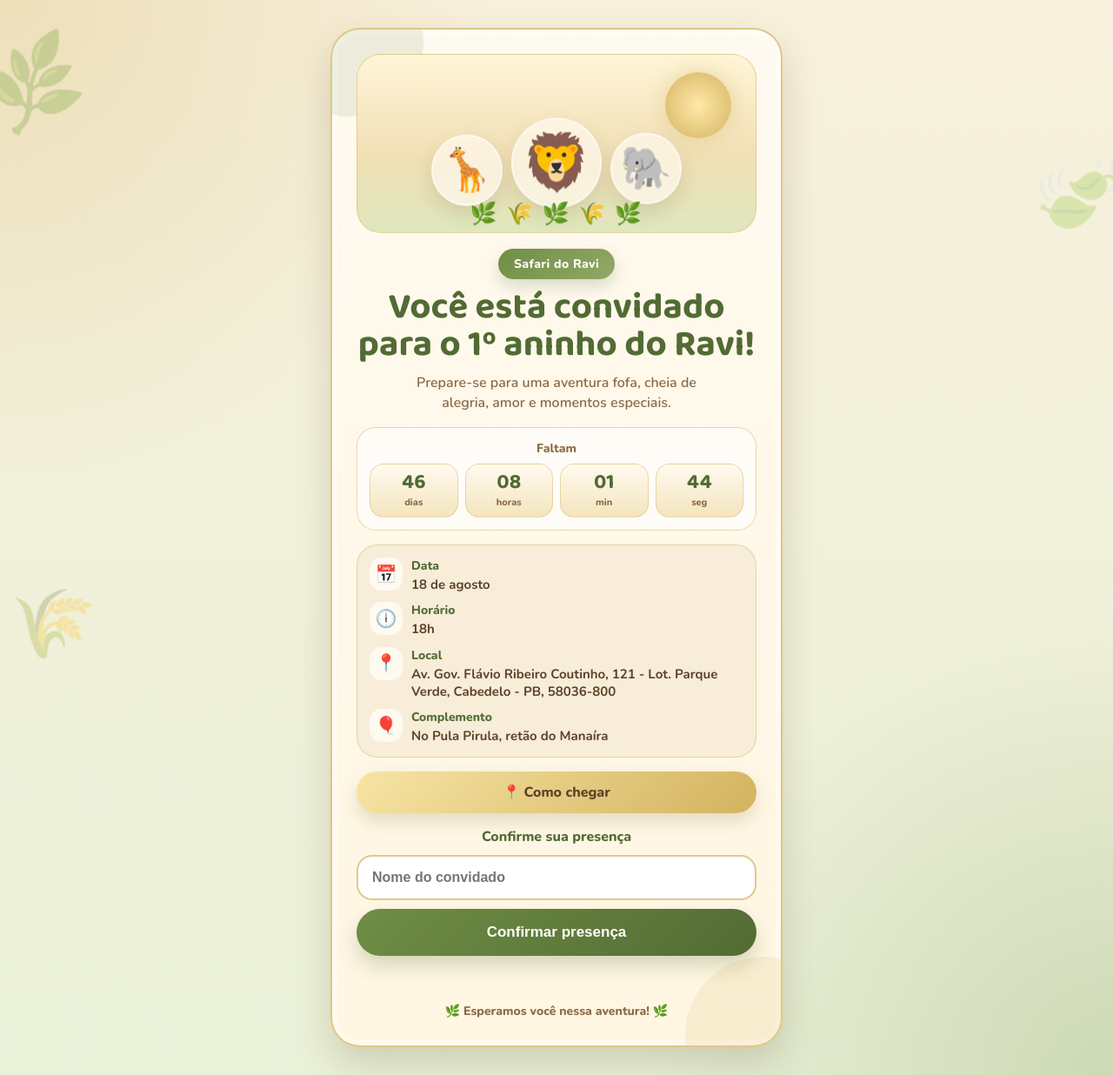
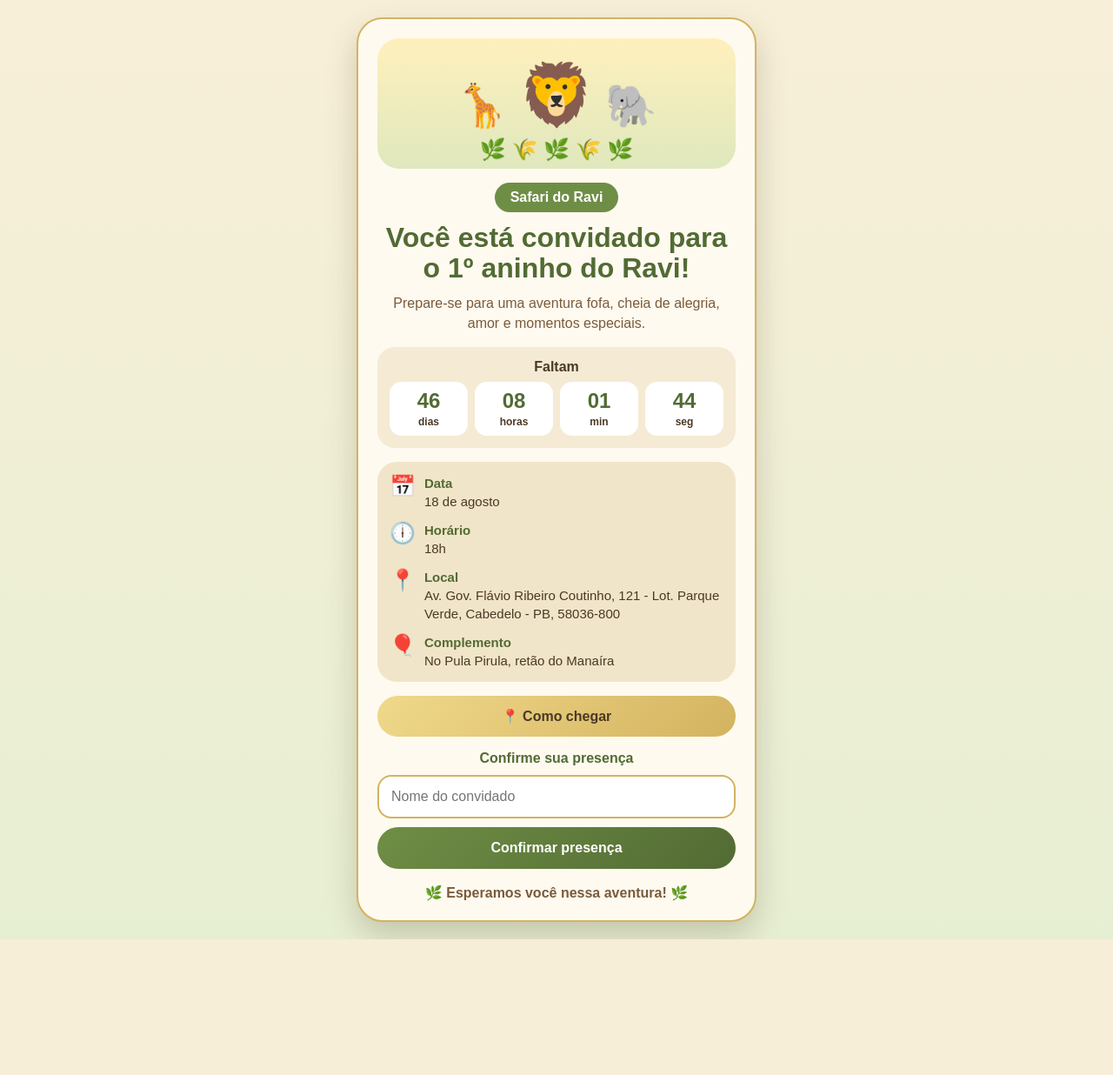
Before and after one commit to Danyebert/confirmacao-anivesario-ravi, a Flask app: template templates/index.html in a window 1280 px wide. Shown: the whole page at 87% size. After the commit the page ends 1080 px from the top, so only its background shows below. Run offline with Flask 3, Linux system fonts and the light colour scheme; the template is opened without the code that fills it, so the values that code supplies are empty.

Commit message:
corrige layout safari premium

```diff
--- a/main.py
+++ b/main.py
@@ -3,12 +3,7 @@
 import json
 import os
 
-app = Flask(
-    __name__,
-    template_folder="templates",
-    static_folder="public",
-    static_url_path="/public"
-)
+app = Flask(__name__)
 
 ARQUIVO_CONVIDADOS = "convidados.json"
 
@@ -27,17 +22,13 @@
 def salvar_convidado(nome):
     convidados = carregar_convidados()
 
-    convidado = {
+    convidados.append({
         "nome": nome,
         "data_confirmacao": datetime.now().strftime("%Y-%m-%d %H:%M:%S")
-    }
-
-    convidados.append(convidado)
+    })
 
     with open(ARQUIVO_CONVIDADOS, "w", encoding="utf-8") as arquivo:
         json.dump(convidados, arquivo, ensure_ascii=False, indent=4)
-
-    return convidado
 
 
 @app.route("/", methods=["GET"])
@@ -65,4 +56,4 @@
 
 
 if __name__ == "__main__":
-    app.run(debug=True)
+    app.run(host="0.0.0.0", port=5000, debug=True)
--- a/public/script.js
+++ b/public/script.js
@@ -1,81 +1,67 @@
 const form = document.getElementById("formConfirmacao");
 const mensagem = document.getElementById("mensagem");
-const inputNome = document.getElementById("nome");
-
-const diasEl = document.getElementById("dias");
-const horasEl = document.getElementById("horas");
-const minutosEl = document.getElementById("minutos");
-const segundosEl = document.getElementById("segundos");
 
 const dataFesta = new Date("2026-08-18T18:00:00-03:00");
-
-function doisDigitos(valor) {
-  return String(valor).padStart(2, "0");
-}
 
 function atualizarContador() {
   const agora = new Date();
   const diferenca = dataFesta - agora;
 
-  if (diferenca <= 0) {
-    diasEl.textContent = "00";
-    horasEl.textContent = "00";
-    minutosEl.textContent = "00";
-    segundosEl.textContent = "00";
+  if (diferenca <= 0) return;
+
+  const totalSegundos = Math.floor(diferenca / 1000);
+
+  const dias = Math.floor(totalSegundos / 86400);
+  const horas = Math.floor((totalSegundos % 86400) / 3600);
+  const minutos = Math.floor((totalSegundos % 3600) / 60);
+  const segundos = totalSegundos % 60;
+
+  document.getElementById("dias").textContent = String(dias).padStart(2, "0");
+  document.getElementById("horas").textContent = String(horas).padStart(2, "0");
+  document.getElementById("minutos").textContent = String(minutos).padStart(2, "0");
+  document.getElementById("segundos").textContent = String(segundos).padStart(2, "0");
+}
+
+function soltarConfete() {
+  for (let i = 0; i < 60; i++) {
+    const confete = document.createElement("span");
+
+    confete.style.position = "fixed";
+    confete.style.top = "-10px";
+    confete.style.left = Math.random() * 100 + "vw";
+    confete.style.width = "8px";
+    confete.style.height = "14px";
+    confete.style.background = ["#6f8e45", "#d3b35f", "#f0d98b", "#8b6a45"][Math.floor(Math.random() * 4)];
+    confete.style.zIndex = "9999";
+    confete.style.animation = `cair ${2 + Math.random() * 2}s linear forwards`;
+
+    document.body.appendChild(confete);
+
+    setTimeout(() => confete.remove(), 4500);
+  }
+}
+
+const style = document.createElement("style");
+style.innerHTML = `
+@keyframes cair {
+  to {
+    transform: translateY(110vh) rotate(720deg);
+    opacity: 0;
+  }
+}`;
+document.head.appendChild(style);
+
+form.addEventListener("submit", async function(event) {
+  event.preventDefault();
+
+  const nome = document.getElementById("nome").value.trim();
+
+  if (!nome) {
+    mensagem.textContent = "Por favor, informe o nome do convidado.";
+    mensagem.className = "erro";
     return;
   }
 
-  const segundosTotais = Math.floor(diferenca / 1000);
-  const dias = Math.floor(segundosTotais / (60 * 60 * 24));
-  const horas = Math.floor((segundosTotais % (60 * 60 * 24)) / (60 * 60));
-  const minutos = Math.floor((segundosTotais % (60 * 60)) / 60);
-  const segundos = segundosTotais % 60;
-
-  diasEl.textContent = doisDigitos(dias);
-  horasEl.textContent = doisDigitos(horas);
-  minutosEl.textContent = doisDigitos(minutos);
-  segundosEl.textContent = doisDigitos(segundos);
-}
-
-function soltarConfete() {
-  const cores = ["#6f8e45", "#d3b35f", "#f0d98b", "#8b6a45", "#ffffff"];
-
-  for (let i = 0; i < 70; i++) {
-    const confete = document.createElement("span");
-    confete.className = "confetti-piece";
-    confete.style.left = Math.random() * 100 + "vw";
-    confete.style.backgroundColor = cores[Math.floor(Math.random() * cores.length)];
-    confete.style.animationDuration = 2.4 + Math.random() * 2.2 + "s";
-    confete.style.animationDelay = Math.random() * 0.25 + "s";
-    confete.style.transform = `rotate(${Math.random() * 360}deg)`;
-
-    document.body.appendChild(confete);
-
-    setTimeout(() => {
-      confete.remove();
-    }, 5200);
-  }
-}
-
-form.addEventListener("submit", async function (event) {
-  event.preventDefault();
-
-  const nome = inputNome.value.trim();
-  const botao = form.querySelector("button");
-
-  mensagem.textContent = "";
-  mensagem.className = "mensagem";
-
-  if (!nome) {
-    mensagem.textContent = "Por favor, informe o nome do convidado.";
-    mensagem.classList.add("erro");
-    return;
-  }
-
-  botao.disabled = true;
-  botao.textContent = "Confirmando...";
-
-  try {
   const resposta = await fetch("/confirmar", {
     method: "POST",
     headers: {
@@ -87,21 +73,11 @@
   const dados = await resposta.json();
 
   mensagem.textContent = dados.mensagem;
+  mensagem.className = dados.sucesso ? "sucesso" : "erro";
 
   if (dados.sucesso) {
-      mensagem.classList.add("sucesso");
     form.reset();
     soltarConfete();
-    } else {
-      mensagem.classList.add("erro");
-    }
-
-  } catch (error) {
-    mensagem.textContent = "Não foi possível confirmar agora. Tente novamente.";
-    mensagem.classList.add("erro");
-  } finally {
-    botao.disabled = false;
-    botao.textContent = "Confirmar presença";
   }
 });
 
--- a/public/style.css
+++ b/public/style.css
@@ -4,459 +4,199 @@
   box-sizing: border-box;
 }
 
-:root {
-  --green: #6f8e45;
-  --green-dark: #526b34;
-  --beige: #f5ead4;
-  --cream: #fffaf0;
-  --brown: #5d4229;
-  --brown-soft: #8b6a45;
-  --gold: #d3b35f;
-  --gold-light: #f0d98b;
-  --white: #ffffff;
-}
-
 body {
-  min-height: 100vh;
-  font-family: "Nunito", Arial, sans-serif;
-  color: var(--brown);
-  background:
-    radial-gradient(circle at top left, rgba(211, 179, 95, 0.28), transparent 32%),
-    radial-gradient(circle at bottom right, rgba(111, 142, 69, 0.24), transparent 30%),
-    linear-gradient(180deg, #f8f0dc 0%, #eaf1d8 100%);
-  overflow-x: hidden;
-}
-
-.background-leaves {
-  position: fixed;
-  z-index: 0;
-  opacity: 0.26;
-  pointer-events: none;
-  filter: blur(0.2px);
-}
-
-.leaf-one {
-  top: 36px;
-  left: -18px;
-  font-size: 90px;
-  transform: rotate(-20deg);
-}
-
-.leaf-two {
-  right: -12px;
-  top: 160px;
-  font-size: 86px;
-  transform: rotate(24deg);
-}
-
-.leaf-three {
-  bottom: 28px;
-  left: 8px;
-  font-size: 80px;
-  transform: rotate(8deg);
+  background: linear-gradient(180deg, #f8efd8, #e7efd2);
+  font-family: Arial, sans-serif;
+  color: #4b3825;
 }
 
 .page {
-  width: 100%;
   min-height: 100vh;
-  padding: 18px 14px 28px;
+  padding: 20px 14px;
   display: flex;
   justify-content: center;
   align-items: center;
-  position: relative;
-  z-index: 1;
 }
 
-.invite-card {
+.card {
   width: 100%;
   max-width: 460px;
-  background:
-    linear-gradient(180deg, rgba(255, 250, 240, 0.98), rgba(255, 246, 226, 0.98));
-  border: 2px solid rgba(211, 179, 95, 0.72);
-  border-radius: 34px;
-  padding: 22px 18px 24px;
+  background: #fffaf0;
+  border-radius: 30px;
+  padding: 22px;
   text-align: center;
-  box-shadow:
-    0 20px 42px rgba(76, 53, 30, 0.18),
-    inset 0 0 0 6px rgba(255, 255, 255, 0.36);
-  overflow: hidden;
-  position: relative;
-}
-
-.invite-card::before,
-.invite-card::after {
-  content: "";
-  position: absolute;
-  border-radius: 999px;
-  z-index: 0;
-}
-
-.invite-card::before {
-  width: 170px;
-  height: 170px;
-  background: rgba(111, 142, 69, 0.12);
-  top: -70px;
-  left: -65px;
-}
-
-.invite-card::after {
-  width: 180px;
-  height: 180px;
-  background: rgba(211, 179, 95, 0.15);
-  bottom: -78px;
-  right: -70px;
-}
-
-.invite-card > * {
-  position: relative;
-  z-index: 2;
+  border: 2px solid #d3b35f;
+  box-shadow: 0 16px 35px rgba(75, 56, 37, 0.22);
 }
 
 .hero {
-  min-height: 176px;
-  border-radius: 28px;
-  background:
-    linear-gradient(180deg, #fff5d8 0%, #f1dfb4 58%, #dfe7bd 100%);
-  border: 1px solid rgba(211, 179, 95, 0.5);
-  position: relative;
-  overflow: hidden;
-  margin-bottom: 18px;
+  background: linear-gradient(180deg, #fff0bd, #dfe8bd);
+  border-radius: 25px;
+  padding: 24px 10px 8px;
+  margin-bottom: 16px;
 }
 
-.sun {
-  position: absolute;
-  width: 76px;
-  height: 76px;
-  background: radial-gradient(circle, #ffe8a8, #d3b35f);
-  border-radius: 50%;
-  top: 20px;
-  right: 28px;
-  box-shadow: 0 0 24px rgba(211, 179, 95, 0.45);
+.animals {
+  display: flex;
+  justify-content: center;
+  align-items: end;
+  gap: 12px;
+  font-size: 48px;
 }
 
-.animal-row {
-  position: absolute;
-  width: 100%;
-  left: 0;
-  bottom: 26px;
-  display: flex;
-  align-items: flex-end;
-  justify-content: center;
-  gap: 10px;
+.animals .lion {
+  font-size: 70px;
 }
 
-.animal {
-  display: grid;
-  place-items: center;
-  border-radius: 50%;
-  background: rgba(255, 250, 240, 0.68);
-  border: 2px solid rgba(255, 255, 255, 0.56);
-  box-shadow: 0 10px 22px rgba(93, 66, 41, 0.14);
-  animation: float 3.6s ease-in-out infinite;
+.grass {
+  font-size: 24px;
+  margin-top: 8px;
 }
 
-.animal-main {
-  width: 92px;
-  height: 92px;
-  font-size: 56px;
-}
-
-.animal-small {
-  width: 70px;
-  height: 70px;
-  font-size: 42px;
-}
-
-.animal-small:first-child {
-  animation-delay: 0.4s;
-}
-
-.animal-small:last-child {
-  animation-delay: 0.8s;
-}
-
-.grass-line {
-  width: 100%;
-  position: absolute;
-  left: 0;
-  bottom: 4px;
-  font-size: 25px;
-  letter-spacing: 2px;
-}
-
-.badge {
-  display: inline-flex;
-  align-items: center;
-  justify-content: center;
-  background: linear-gradient(135deg, var(--green), #91a965);
+.tag {
+  display: inline-block;
+  background: #6f8e45;
   color: white;
-  font-weight: 800;
   padding: 8px 18px;
   border-radius: 999px;
-  font-size: 14px;
-  letter-spacing: 0.4px;
-  box-shadow: 0 8px 18px rgba(82, 107, 52, 0.22);
+  font-weight: bold;
   margin-bottom: 12px;
 }
 
 h1 {
-  font-family: "Baloo 2", "Nunito", Arial, sans-serif;
-  color: var(--green-dark);
-  font-size: clamp(30px, 9vw, 42px);
-  line-height: 1.02;
-  margin-bottom: 10px;
+  font-size: 32px;
+  line-height: 1.1;
+  color: #526b34;
+  margin-bottom: 12px;
 }
 
-.intro {
-  max-width: 360px;
-  margin: 0 auto 16px;
-  color: var(--brown-soft);
-  line-height: 1.45;
+.subtitle {
   font-size: 16px;
-  font-weight: 600;
+  line-height: 1.4;
+  color: #7a5b3a;
+  margin-bottom: 16px;
 }
 
-.countdown-box {
-  background: rgba(255, 255, 255, 0.68);
-  border: 1px solid rgba(211, 179, 95, 0.5);
-  border-radius: 22px;
+.countdown {
+  background: #f5ead4;
+  border-radius: 20px;
   padding: 14px;
-  margin: 16px 0;
+  margin-bottom: 16px;
 }
 
-.countdown-title {
-  color: var(--brown-soft);
-  font-weight: 800;
-  font-size: 14px;
+.countdown p {
+  font-weight: bold;
   margin-bottom: 8px;
 }
 
-.countdown {
+.time {
   display: grid;
   grid-template-columns: repeat(4, 1fr);
   gap: 8px;
 }
 
-.countdown div {
-  background: linear-gradient(180deg, #fffaf0, #f4e5bd);
-  border-radius: 16px;
-  padding: 9px 4px;
-  border: 1px solid rgba(211, 179, 95, 0.45);
+.time div {
+  background: white;
+  border-radius: 14px;
+  padding: 8px 4px;
 }
 
-.countdown strong {
+.time strong {
   display: block;
-  color: var(--green-dark);
-  font-family: "Baloo 2", "Nunito", Arial, sans-serif;
+  color: #526b34;
   font-size: 24px;
-  line-height: 1;
 }
 
-.countdown span {
-  display: block;
-  color: var(--brown-soft);
-  font-size: 11px;
-  font-weight: 800;
-  margin-top: 3px;
+.time span {
+  font-size: 12px;
+  font-weight: bold;
 }
 
-.info-card {
+.info {
+  background: #f1e5c9;
+  border-radius: 22px;
+  padding: 14px;
   text-align: left;
-  display: grid;
-  gap: 10px;
-  background: rgba(245, 234, 212, 0.75);
-  border-radius: 24px;
-  padding: 14px;
-  margin: 16px 0;
-  border: 1px solid rgba(211, 179, 95, 0.45);
+  margin-bottom: 16px;
 }
 
-.info-item {
+.info div {
   display: flex;
   gap: 10px;
-  align-items: flex-start;
+  margin-bottom: 12px;
 }
 
-.info-item > span {
-  width: 38px;
-  height: 38px;
-  display: grid;
-  place-items: center;
-  background: var(--cream);
-  border-radius: 14px;
-  font-size: 20px;
-  flex: 0 0 auto;
+.info div:last-child {
+  margin-bottom: 0;
 }
 
-.info-item strong {
-  display: block;
-  color: var(--green-dark);
-  font-size: 14px;
-  font-weight: 900;
+.info span {
+  font-size: 24px;
 }
 
-.info-item p {
-  color: var(--brown);
-  line-height: 1.35;
-  font-size: 14px;
-  font-weight: 700;
-  margin-top: 2px;
+.info p {
+  font-size: 15px;
+  line-height: 1.4;
 }
 
-.map-button {
-  display: flex;
-  align-items: center;
-  justify-content: center;
-  text-decoration: none;
-  width: 100%;
-  min-height: 48px;
-  border-radius: 999px;
-  color: var(--brown);
-  font-weight: 900;
-  background: linear-gradient(135deg, #f7e4a4, var(--gold));
-  box-shadow: 0 10px 20px rgba(137, 105, 42, 0.2);
-  margin-bottom: 16px;
-  transition: transform 0.18s ease, filter 0.18s ease;
+.info strong {
+  color: #526b34;
 }
 
-.map-button:hover {
-  transform: translateY(-2px);
-  filter: brightness(1.02);
+.maps {
+  display: block;
+  background: linear-gradient(135deg, #f0d98b, #d3b35f);
+  color: #4b3825;
+  text-decoration: none;
+  font-weight: bold;
+  padding: 14px;
+  border-radius: 999px;
+  margin-bottom: 16px;
 }
 
-.form {
-  text-align: left;
+form {
   display: grid;
   gap: 10px;
 }
 
-.form label {
-  color: var(--green-dark);
-  font-size: 16px;
-  font-weight: 900;
-  text-align: center;
+form label {
+  font-weight: bold;
+  color: #526b34;
 }
 
-.form input {
-  width: 100%;
-  min-height: 52px;
-  border: 2px solid rgba(211, 179, 95, 0.7);
-  border-radius: 18px;
-  padding: 0 16px;
+input {
+  padding: 14px;
+  border-radius: 16px;
+  border: 2px solid #d3b35f;
   font-size: 16px;
-  font-weight: 700;
-  color: var(--brown);
-  background: var(--white);
-  outline: none;
-  transition: border 0.18s ease, box-shadow 0.18s ease;
 }
 
-.form input:focus {
-  border-color: var(--green);
-  box-shadow: 0 0 0 4px rgba(111, 142, 69, 0.12);
+button {
+  padding: 15px;
+  border: none;
+  border-radius: 999px;
+  background: linear-gradient(135deg, #6f8e45, #526b34);
+  color: white;
+  font-weight: bold;
+  font-size: 16px;
+  cursor: pointer;
 }
 
-.form button {
-  width: 100%;
-  min-height: 54px;
-  border: none;
-  border-radius: 999px;
-  color: white;
-  background: linear-gradient(135deg, var(--green), var(--green-dark));
-  font-size: 17px;
-  font-weight: 900;
-  cursor: pointer;
-  box-shadow: 0 12px 22px rgba(82, 107, 52, 0.24);
-  transition: transform 0.18s ease, opacity 0.18s ease;
+#mensagem {
+  margin-top: 14px;
+  font-weight: bold;
 }
 
-.form button:hover {
-  transform: translateY(-2px);
+.sucesso {
+  color: #526b34;
 }
 
-.form button:disabled {
-  opacity: 0.7;
-  cursor: not-allowed;
-}
-
-.mensagem {
-  min-height: 24px;
-  margin-top: 14px;
-  font-weight: 900;
-  line-height: 1.35;
-  text-align: center;
-}
-
-.mensagem.sucesso {
-  color: var(--green-dark);
-}
-
-.mensagem.erro {
+.erro {
   color: #b24b3b;
 }
 
 footer {
-  margin-top: 16px;
-  color: var(--brown-soft);
-  font-weight: 800;
-  font-size: 14px;
+  margin-top: 18px;
+  font-weight: bold;
+  color: #7a5b3a;
 }
-
-.confetti-piece {
-  position: fixed;
-  top: -12px;
-  z-index: 9999;
-  width: 10px;
-  height: 16px;
-  border-radius: 3px;
-  pointer-events: none;
-  animation: confetti-fall linear forwards;
-}
-
-@keyframes float {
-  0%, 100% {
-    transform: translateY(0) rotate(-1deg);
-  }
-
-  50% {
-    transform: translateY(-7px) rotate(1deg);
-  }
-}
-
-@keyframes confetti-fall {
-  to {
-    transform: translateY(110vh) rotate(720deg);
-    opacity: 0;
-  }
-}
-
-@media (min-width: 768px) {
-  .page {
-    padding: 32px;
-  }
-
-  .invite-card {
-    max-width: 520px;
-    padding: 28px 28px 30px;
-  }
-
-  .hero {
-    min-height: 206px;
-  }
-
-  .animal-main {
-    width: 104px;
-    height: 104px;
-    font-size: 64px;
-  }
-
-  .animal-small {
-    width: 82px;
-    height: 82px;
-    font-size: 48px;
-  }
-
-  .info-item p {
-    font-size: 15px;
-  }
-}
--- a/templates/index.html
+++ b/templates/index.html
@@ -3,138 +3,87 @@
 <head>
   <meta charset="UTF-8">
   <meta name="viewport" content="width=device-width, initial-scale=1.0">
-  <title>1º Aninho do Ravi | Confirmação de Presença</title>
-  <link rel="preconnect" href="https://fonts.googleapis.com">
-  <link rel="preconnect" href="https://fonts.gstatic.com" crossorigin>
-  <link href="https://fonts.googleapis.com/css2?family=Baloo+2:wght@500;600;700&family=Nunito:wght@400;600;700;800&display=swap" rel="stylesheet">
-  <link rel="stylesheet" href="/style.css">
+
+  <title>1º Aninho do Ravi</title>
+
+  <link rel="stylesheet" href="{{ url_for('static', filename='style.css') }}">
 </head>
 <body>
 
-  <div class="background-leaves leaf-one">🌿</div>
-  <div class="background-leaves leaf-two">🍃</div>
-  <div class="background-leaves leaf-three">🌾</div>
-
   <main class="page">
-    <section class="invite-card">
+    <section class="card">
 
       <div class="hero">
-        <div class="sun"></div>
-
-        <div class="animal-row">
-          <div class="animal animal-small">🦒</div>
-          <div class="animal animal-main">🦁</div>
-          <div class="animal animal-small">🐘</div>
+        <div class="animals">
+          <span>🦒</span>
+          <span class="lion">🦁</span>
+          <span>🐘</span>
         </div>
-
-        <div class="grass-line">🌿 🌾 🌿 🌾 🌿</div>
+        <div class="grass">🌿 🌾 🌿 🌾 🌿</div>
       </div>
 
-      <p class="badge">Safari do Ravi</p>
+      <p class="tag">Safari do Ravi</p>
 
       <h1>Você está convidado para o 1º aninho do Ravi!</h1>
 
-      <p class="intro">
+      <p class="subtitle">
         Prepare-se para uma aventura fofa, cheia de alegria, amor e momentos especiais.
       </p>
 
-      <div class="countdown-box">
-        <p class="countdown-title">Faltam</p>
+      <div class="countdown">
+        <p>Faltam</p>
 
-        <div class="countdown" id="countdown">
-          <div>
-            <strong id="dias">00</strong>
-            <span>dias</span>
-          </div>
-
-          <div>
-            <strong id="horas">00</strong>
-            <span>horas</span>
-          </div>
-
-          <div>
-            <strong id="minutos">00</strong>
-            <span>min</span>
-          </div>
-
-          <div>
-            <strong id="segundos">00</strong>
-            <span>seg</span>
-          </div>
+        <div class="time">
+          <div><strong id="dias">00</strong><span>dias</span></div>
+          <div><strong id="horas">00</strong><span>horas</span></div>
+          <div><strong id="minutos">00</strong><span>min</span></div>
+          <div><strong id="segundos">00</strong><span>seg</span></div>
         </div>
       </div>
 
-      <section class="info-card">
-        <div class="info-item">
+      <section class="info">
+        <div>
           <span>📅</span>
-          <div>
-            <strong>Data</strong>
-            <p>18 de agosto</p>
-          </div>
+          <p><strong>Data</strong><br>18 de agosto</p>
         </div>
 
-        <div class="info-item">
+        <div>
           <span>🕕</span>
-          <div>
-            <strong>Horário</strong>
-            <p>18h</p>
-          </div>
+          <p><strong>Horário</strong><br>18h</p>
         </div>
 
-        <div class="info-item">
+        <div>
           <span>📍</span>
-          <div>
-            <strong>Local</strong>
-            <p>Av. Gov. Flávio Ribeiro Coutinho, 121 - Lot. Parque Verde, Cabedelo - PB, 58036-800</p>
-          </div>
+          <p><strong>Local</strong><br>Av. Gov. Flávio Ribeiro Coutinho, 121 - Lot. Parque Verde, Cabedelo - PB, 58036-800</p>
         </div>
 
-        <div class="info-item">
+        <div>
           <span>🎈</span>
-          <div>
-            <strong>Complemento</strong>
-            <p>No Pula Pirula, retão do Manaíra</p>
-          </div>
+          <p><strong>Complemento</strong><br>No Pula Pirula, retão do Manaíra</p>
         </div>
       </section>
 
       <a
-        class="map-button"
-        href="https://www.google.com/maps/search/?api=1&query=Av.%20Gov.%20Fl%C3%A1vio%20Ribeiro%20Coutinho%2C%20121%20-%20Lot.%20Parque%20Verde%2C%20Cabedelo%20-%20PB%2C%2058036-800"
+        class="maps"
+        href="https://www.google.com/maps/search/?api=1&query=Av.%20Gov.%20Fl%C3%A1vio%20Ribeiro%20Coutinho%2C%20121%20Cabedelo%20PB"
         target="_blank"
-        rel="noopener noreferrer"
       >
         📍 Como chegar
       </a>
 
-      <form id="formConfirmacao" class="form">
+      <form id="formConfirmacao">
         <label for="nome">Confirme sua presença</label>
-
-        <input
-          type="text"
-          id="nome"
-          name="nome"
-          placeholder="Nome do convidado"
-          autocomplete="name"
-          required
-        >
-
-        <button type="submit">
-          Confirmar presença
-        </button>
+        <input type="text" id="nome" placeholder="Nome do convidado" required>
+        <button type="submit">Confirmar presença</button>
       </form>
 
-      <p id="mensagem" class="mensagem"></p>
+      <p id="mensagem"></p>
 
-      <footer>
-        <span>🌿</span>
-        Esperamos você nessa aventura!
-        <span>🌿</span>
-      </footer>
+      <footer>🌿 Esperamos você nessa aventura! 🌿</footer>
 
     </section>
   </main>
 
-  <script src="/script.js"></script>
+  <script src="{{ url_for('static', filename='script.js') }}"></script>
 </body>
 </html>
```
Also changed, not shown: requirements.txt (line endings or trailing spaces). Lines whose indentation alone changed are shown as unchanged.
